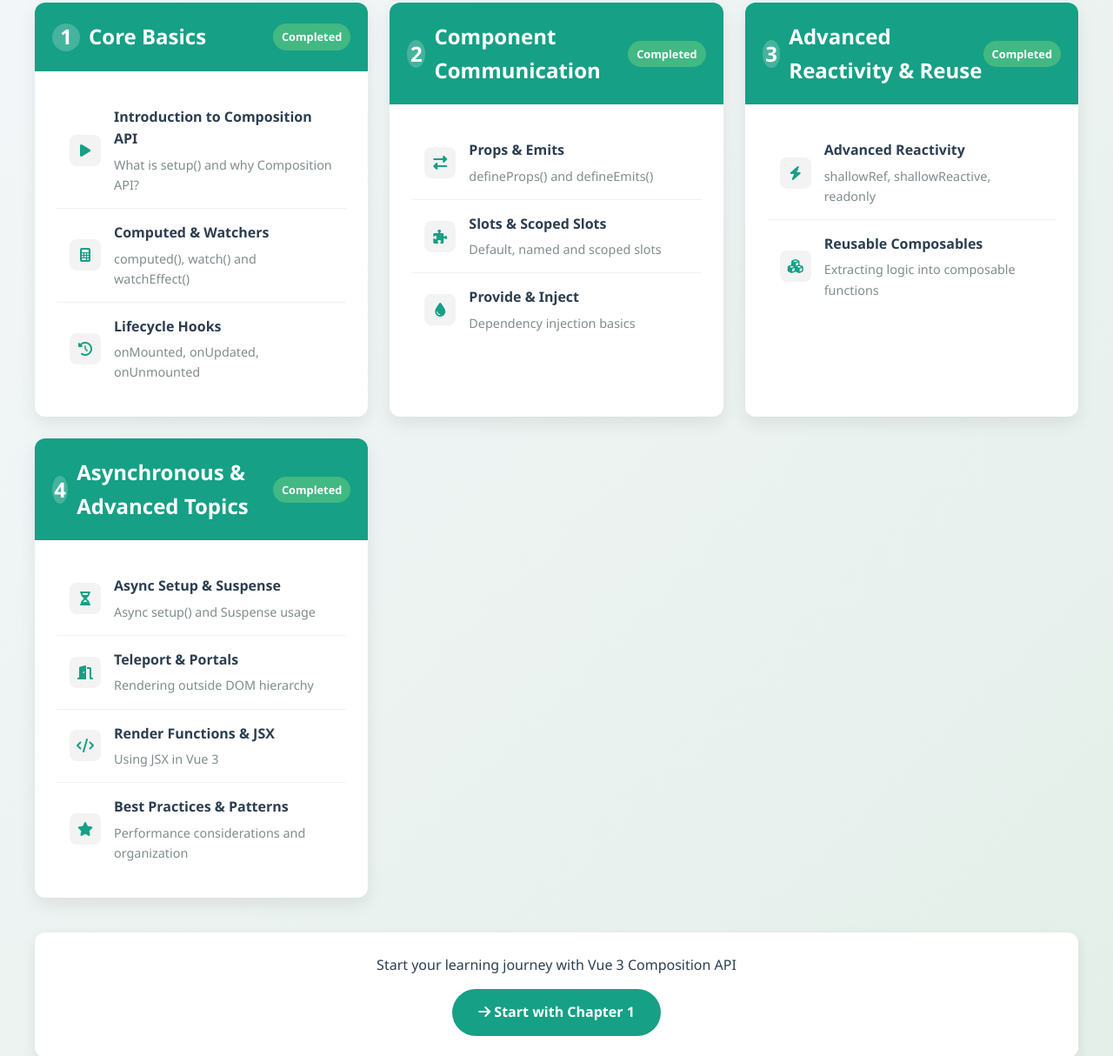
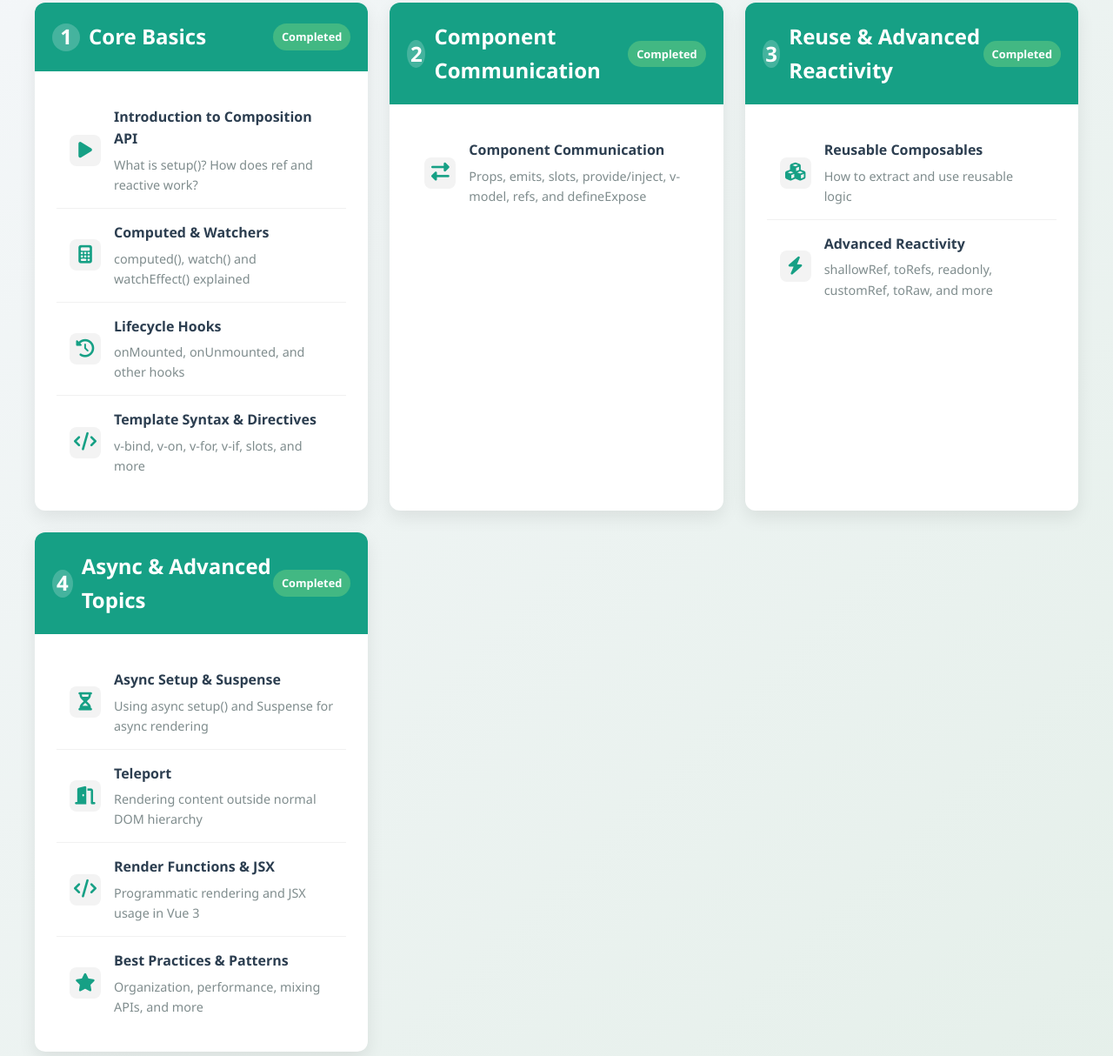
Before and after one commit to IndianExams/indianexams.github.io, a plain HTML site: page index.html in a window 1280 px wide. Shown: the part 318-1532 px from the top of the page at 87% size. Drawn offline with Linux system fonts and the light colour scheme.

Commit message:
Update index.html

```diff
--- a/index.html
+++ b/index.html
@@ -12,7 +12,6 @@
             box-sizing: border-box;
             font-family: 'Segoe UI', Tahoma, Geneva, Verdana, sans-serif;
         }
-
         body {
             background: linear-gradient(135deg, #f5f7fa 0%, #e4efe9 100%);
             color: #2c3e50;
@@ -20,12 +19,10 @@
             padding: 20px;
             min-height: 100vh;
         }
-
         .container {
             max-width: 1200px;
             margin: 0 auto;
         }
-
         header {
             text-align: center;
             margin-bottom: 40px;
@@ -34,40 +31,34 @@
             border-radius: 12px;
             box-shadow: 0 10px 30px rgba(0, 0, 0, 0.1);
         }
-
         h1 {
             font-size: 2.8rem;
             color: #2c3e50;
             margin-bottom: 15px;
         }
-
         .subtitle {
             font-size: 1.2rem;
             color: #7f8c8d;
             max-width: 800px;
             margin: 0 auto;
         }
-
         .vue-logo {
             color: #42b883;
             font-size: 2.5rem;
             margin-bottom: 20px;
         }
-
         .parts-container {
             display: grid;
             grid-template-columns: repeat(auto-fit, minmax(350px, 1fr));
             gap: 25px;
             margin-bottom: 40px;
         }
-
         .part {
             background: white;
             border-radius: 12px;
             overflow: hidden;
             box-shadow: 0 8px 20px rgba(0, 0, 0, 0.08);
         }
-
         .part-header {
             background: #16a085;
             color: white;
@@ -76,7 +67,6 @@
             align-items: center;
             justify-content: space-between;
         }
-
         .part-header h2 {
             font-size: 1.5rem;
             font-weight: 600;
@@ -84,7 +74,6 @@
             align-items: center;
             gap: 10px;
         }
-
         .part-number {
             background: rgba(255, 255, 255, 0.2);
             border-radius: 50%;
@@ -95,31 +84,27 @@
             justify-content: center;
             font-weight: bold;
         }
-
         .part-body {
             padding: 25px;
         }
-
         .chapter-list {
             list-style-type: none;
         }
-
         .chapter-item {
             padding: 15px;
             border-bottom: 1px solid #f1f1f1;
             display: flex;
             align-items: center;
             transition: background 0.3s ease;
+            cursor: pointer;
+            text-decoration: none;
         }
-
         .chapter-item:hover {
             background: #f9f9f9;
         }
-
         .chapter-item:last-child {
             border-bottom: none;
         }
-
         .chapter-icon {
             width: 36px;
             height: 36px;
@@ -130,23 +115,20 @@
             justify-content: center;
             margin-right: 15px;
             color: #16a085;
+            font-size: 1.3rem;
         }
-
         .chapter-content {
             flex: 1;
         }
-
         .chapter-title {
             font-weight: 600;
             color: #2c3e50;
             margin-bottom: 5px;
         }
-
         .chapter-desc {
             font-size: 0.9rem;
             color: #7f8c8d;
         }
-
         .status {
             background: #42b883;
             color: white;
@@ -155,19 +137,6 @@
             font-size: 0.8rem;
             font-weight: 600;
         }
-
-        .status-completed {
-            background: #42b883;
-        }
-
-        .status-in-progress {
-            background: #f39c12;
-        }
-
-        .status-pending {
-            background: #95a5a6;
-        }
-
         .footer {
             text-align: center;
             padding: 25px;
@@ -176,7 +145,6 @@
             box-shadow: 0 5px 15px rgba(0, 0, 0, 0.08);
             margin-top: 20px;
         }
-
         .start-btn {
             display: inline-block;
             background: #16a085;
@@ -188,16 +156,13 @@
             transition: background 0.3s ease;
             margin-top: 15px;
         }
-
         .start-btn:hover {
             background: #138a72;
         }
-
         @media (max-width: 768px) {
             .parts-container {
                 grid-template-columns: 1fr;
             }
-
             h1 {
                 font-size: 2.2rem;
             }
@@ -215,154 +180,124 @@
         </header>
 
         <div class="parts-container">
+            <!-- Part 1: Core Basics -->
             <div class="part">
                 <div class="part-header">
                     <h2><span class="part-number">1</span> Core Basics</h2>
-                    <span class="status status-completed">Completed</span>
+                    <span class="status">Completed</span>
                 </div>
                 <div class="part-body">
                     <ul class="chapter-list">
-                        <li class="chapter-item">
-                            <div class="chapter-icon">
-                                <i class="fas fa-play"></i>
-                            </div>
+                        <a href="Chapter1.html" class="chapter-item">
+                            <div class="chapter-icon"><i class="fas fa-play"></i></div>
                             <div class="chapter-content">
                                 <div class="chapter-title">Introduction to Composition API</div>
-                                <div class="chapter-desc">What is setup() and why Composition API?</div>
+                                <div class="chapter-desc">What is setup()? How does ref and reactive work?</div>
                             </div>
-                        </li>
-                        <li class="chapter-item">
-                            <div class="chapter-icon">
-                                <i class="fas fa-calculator"></i>
-                            </div>
+                        </a>
+                        <a href="Chapter2.html" class="chapter-item">
+                            <div class="chapter-icon"><i class="fas fa-calculator"></i></div>
                             <div class="chapter-content">
                                 <div class="chapter-title">Computed & Watchers</div>
-                                <div class="chapter-desc">computed(), watch() and watchEffect()</div>
+                                <div class="chapter-desc">computed(), watch() and watchEffect() explained</div>
                             </div>
-                        </li>
-                        <li class="chapter-item">
-                            <div class="chapter-icon">
-                                <i class="fas fa-history"></i>
-                            </div>
+                        </a>
+                        <a href="Chapter3.html" class="chapter-item">
+                            <div class="chapter-icon"><i class="fas fa-history"></i></div>
                             <div class="chapter-content">
                                 <div class="chapter-title">Lifecycle Hooks</div>
-                                <div class="chapter-desc">onMounted, onUpdated, onUnmounted</div>
+                                <div class="chapter-desc">onMounted, onUnmounted, and other hooks</div>
                             </div>
-                        </li>
+                        </a>
+                        <a href="Chapter4.html" class="chapter-item">
+                            <div class="chapter-icon"><i class="fas fa-code"></i></div>
+                            <div class="chapter-content">
+                                <div class="chapter-title">Template Syntax & Directives</div>
+                                <div class="chapter-desc">v-bind, v-on, v-for, v-if, slots, and more</div>
+                            </div>
+                        </a>
                     </ul>
                 </div>
             </div>
-
+            <!-- Part 2: Component Communication -->
             <div class="part">
                 <div class="part-header">
                     <h2><span class="part-number">2</span> Component Communication</h2>
-                    <span class="status status-completed">Completed</span>
+                    <span class="status">Completed</span>
                 </div>
                 <div class="part-body">
                     <ul class="chapter-list">
-                        <li class="chapter-item">
-                            <div class="chapter-icon">
-                                <i class="fas fa-exchange-alt"></i>
+                        <a href="Chapter5.html" class="chapter-item">
+                            <div class="chapter-icon"><i class="fas fa-exchange-alt"></i></div>
+                            <div class="chapter-content">
+                                <div class="chapter-title">Component Communication</div>
+                                <div class="chapter-desc">Props, emits, slots, provide/inject, v-model, refs, and defineExpose</div>
                             </div>
-                            <div class="chapter-content">
-                                <div class="chapter-title">Props & Emits</div>
-                                <div class="chapter-desc">defineProps() and defineEmits()</div>
-                            </div>
-                        </li>
-                        <li class="chapter-item">
-                            <div class="chapter-icon">
-                                <i class="fas fa-puzzle-piece"></i>
-                            </div>
-                            <div class="chapter-content">
-                                <div class="chapter-title">Slots & Scoped Slots</div>
-                                <div class="chapter-desc">Default, named and scoped slots</div>
-                            </div>
-                        </li>
-                        <li class="chapter-item">
-                            <div class="chapter-icon">
-                                <i class="fas fa-tint"></i>
-                            </div>
-                            <div class="chapter-content">
-                                <div class="chapter-title">Provide & Inject</div>
-                                <div class="chapter-desc">Dependency injection basics</div>
-                            </div>
-                        </li>
+                        </a>
                     </ul>
                 </div>
             </div>
-
+            <!-- Part 3: Reuse & Advanced Reactivity -->
             <div class="part">
                 <div class="part-header">
-                    <h2><span class="part-number">3</span> Advanced Reactivity & Reuse</h2>
-                    <span class="status status-completed">Completed</span>
+                    <h2><span class="part-number">3</span> Reuse & Advanced Reactivity</h2>
+                    <span class="status">Completed</span>
                 </div>
                 <div class="part-body">
                     <ul class="chapter-list">
-                        <li class="chapter-item">
-                            <div class="chapter-icon">
-                                <i class="fas fa-bolt"></i>
+                        <a href="Chapter6.html" class="chapter-item">
+                            <div class="chapter-icon"><i class="fas fa-cubes"></i></div>
+                            <div class="chapter-content">
+                                <div class="chapter-title">Reusable Composables</div>
+                                <div class="chapter-desc">How to extract and use reusable logic</div>
                             </div>
+                        </a>
+                        <a href="Chapter7.html" class="chapter-item">
+                            <div class="chapter-icon"><i class="fas fa-bolt"></i></div>
                             <div class="chapter-content">
                                 <div class="chapter-title">Advanced Reactivity</div>
-                                <div class="chapter-desc">shallowRef, shallowReactive, readonly</div>
+                                <div class="chapter-desc">shallowRef, toRefs, readonly, customRef, toRaw, and more</div>
                             </div>
-                        </li>
-                        <li class="chapter-item">
-                            <div class="chapter-icon">
-                                <i class="fas fa-cubes"></i>
-                            </div>
-                            <div class="chapter-content">
-                                <div class="chapter-title">Reusable Composables</div>
-                                <div class="chapter-desc">Extracting logic into composable functions</div>
-                            </div>
-                        </li>
+                        </a>
                     </ul>
                 </div>
             </div>
-
+            <!-- Part 4: Async, Teleport, Render, Best Practices -->
             <div class="part">
                 <div class="part-header">
-                    <h2><span class="part-number">4</span> Asynchronous & Advanced Topics</h2>
-                    <span class="status status-completed">Completed</span>
+                    <h2><span class="part-number">4</span> Async & Advanced Topics</h2>
+                    <span class="status">Completed</span>
                 </div>
                 <div class="part-body">
                     <ul class="chapter-list">
-                        <li class="chapter-item">
-                            <div class="chapter-icon">
-                                <i class="fas fa-hourglass-half"></i>
-                            </div>
+                        <a href="Chapter9.html" class="chapter-item">
+                            <div class="chapter-icon"><i class="fas fa-hourglass-half"></i></div>
                             <div class="chapter-content">
                                 <div class="chapter-title">Async Setup & Suspense</div>
-                                <div class="chapter-desc">Async setup() and Suspense usage</div>
+                                <div class="chapter-desc">Using async setup() and Suspense for async rendering</div>
                             </div>
-                        </li>
-                        <li class="chapter-item">
-                            <div class="chapter-icon">
-                                <i class="fas fa-door-open"></i>
+                        </a>
+                        <a href="Chapter8.html" class="chapter-item">
+                            <div class="chapter-icon"><i class="fas fa-door-open"></i></div>
+                            <div class="chapter-content">
+                                <div class="chapter-title">Teleport</div>
+                                <div class="chapter-desc">Rendering content outside normal DOM hierarchy</div>
                             </div>
-                            <div class="chapter-content">
-                                <div class="chapter-title">Teleport & Portals</div>
-                                <div class="chapter-desc">Rendering outside DOM hierarchy</div>
-                            </div>
-                        </li>
-                        <li class="chapter-item">
-                            <div class="chapter-icon">
-                                <i class="fas fa-code"></i>
-                            </div>
+                        </a>
+                        <a href="Chapter10.html" class="chapter-item">
+                            <div class="chapter-icon"><i class="fas fa-code"></i></div>
                             <div class="chapter-content">
                                 <div class="chapter-title">Render Functions & JSX</div>
-                                <div class="chapter-desc">Using JSX in Vue 3</div>
+                                <div class="chapter-desc">Programmatic rendering and JSX usage in Vue 3</div>
                             </div>
-                        </li>
-                        <li class="chapter-item">
-                            <div class="chapter-icon">
-                                <i class="fas fa-star"></i>
-                            </div>
+                        </a>
+                        <a href="Chapter11.html" class="chapter-item">
+                            <div class="chapter-icon"><i class="fas fa-star"></i></div>
                             <div class="chapter-content">
                                 <div class="chapter-title">Best Practices & Patterns</div>
-                                <div class="chapter-desc">Performance considerations and organization</div>
+                                <div class="chapter-desc">Organization, performance, mixing APIs, and more</div>
                             </div>
-                        </li>
+                        </a>
                     </ul>
                 </div>
             </div>
@@ -370,25 +305,10 @@
 
         <div class="footer">
             <p>Start your learning journey with Vue 3 Composition API</p>
-            <a href="#" class="start-btn">
+            <a href="Chapter1.html" class="start-btn">
                 <i class="fas fa-arrow-right"></i> Start with Chapter 1
             </a>
         </div>
     </div>
-
-    <script>
-        // Simple interaction for chapter items
-        document.querySelectorAll('.chapter-item').forEach(item => {
-            item.addEventListener('click', function() {
-                const chapterTitle = this.querySelector('.chapter-title').textContent;
-                alert(`This would navigate to the "${chapterTitle}" chapter in a real application.`);
-            });
-        });
-
-        document.querySelector('.start-btn').addEventListener('click', function(e) {
-            e.preventDefault();
-            alert('This would start with Chapter 1 in a real application.');
-        });
-    </script>
 </body>
 </html>
```
